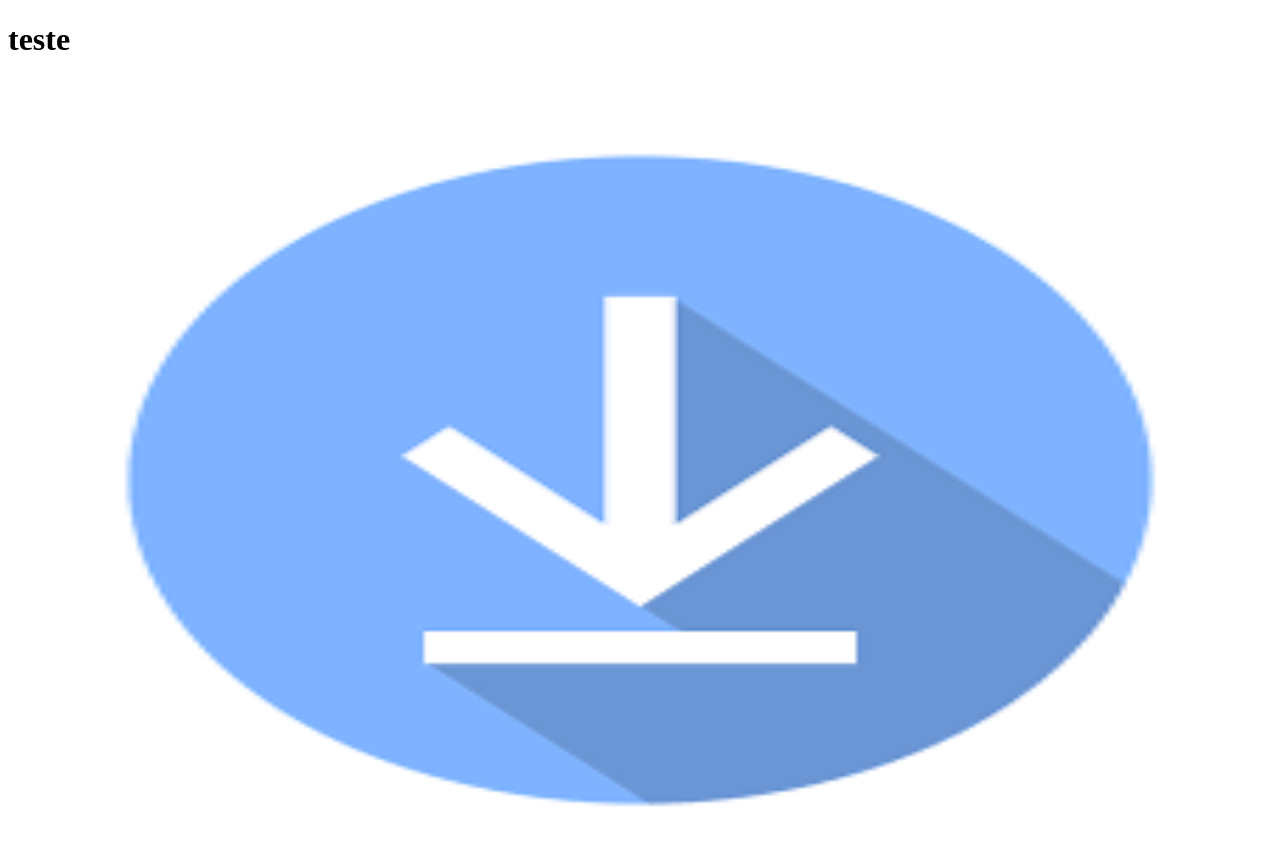
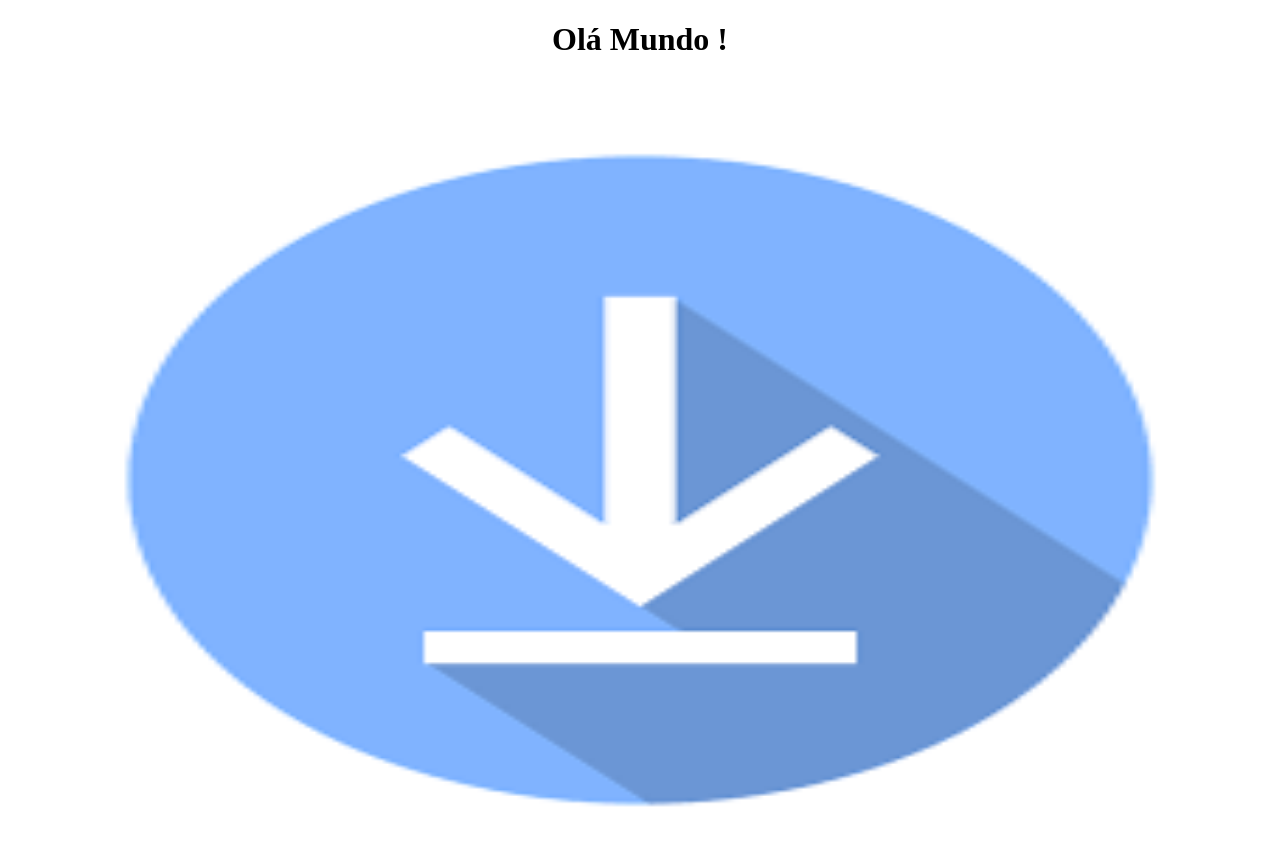
Before and after one commit to Rafael-Rueda/Ola-Mundo, a plain HTML site: page index.html in a window 1280 px wide. Drawn offline with Linux system fonts and the light colour scheme.

Commit message:
Update index.html

```diff
--- a/index.html
+++ b/index.html
@@ -13,7 +13,7 @@
     </style>
 </head>
 <body>
-    <h1 background="blue">teste</h1>
+    <h1 style="text-align: center;">Olá Mundo !</h1>
     <img src="pacote-download/download.png" alt="">
 </body>
 </html>
```
